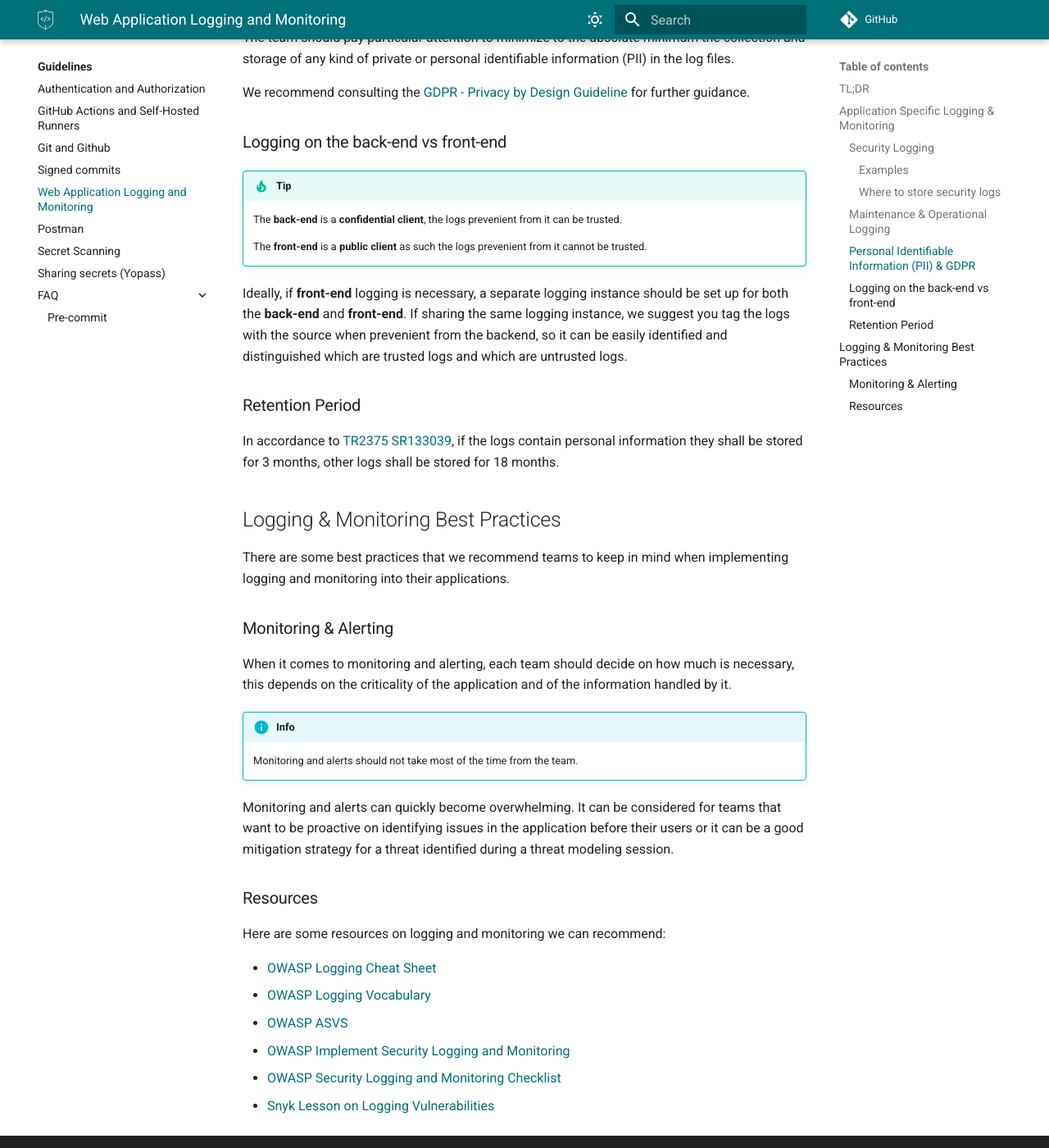
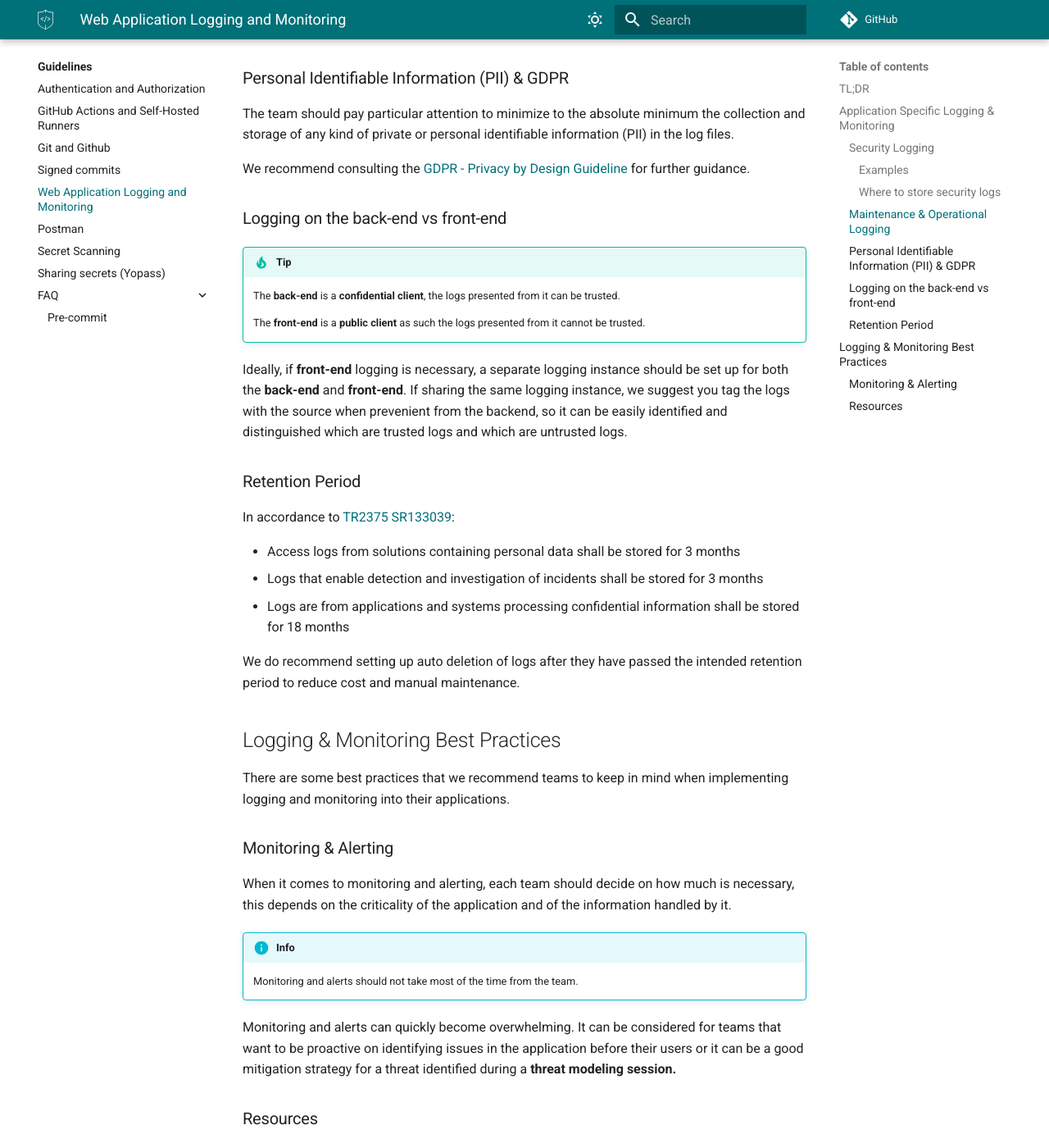
Before and after one commit to equinor/appsec, an MkDocs documentation site: the page built from docs/guidelines/logging-monitoring.md, in a window 1280 px wide and 1400 px high, scrolled down 2490 px. Shown: the whole window at 82% size. Built offline with MkDocs 1.6.1 and Material for MkDocs 9.7.7, drawn with Linux system fonts in a browser that asks for light colours; some web fonts are replaced; comment, search, counter and statistics services are not loaded; some of the changed text lies outside the part shown.

Commit message:
docs: add and clarify off feedback

```diff
--- a/docs/guidelines/logging-monitoring.md
+++ b/docs/guidelines/logging-monitoring.md
@@ -13,7 +13,7 @@
 ## TL;DR
 
 - Application teams should ensure that logging and monitoring is in place for operational and maintenance purposes
-- Security Logging should be logged to it's own **Azure Log Analytics** workspace
+- The front-end is a **public client** and the logs from it **cannot be trusted**
 - Do a **threat model** to see where security logging would benefit you the most
 
 ## Application Specific Logging & Monitoring
@@ -39,7 +39,9 @@
 
 #### Where to store security logs
 
-We recommend security logs being stored in a Azure Log Analytics workspace separate from your [Maintenance & Operational Logging](#maintenance--operational-logging). This is so it can be easily consumed if you are asked for your security logs.
+It depends on your situation is the "boring answer". If you have a small application, it might be practical to have the security logs with your application logs. If you have a big application, it might be useful to store security logs in a Azure Log Analytics workspace separate from your [Maintenance & Operational Logging](#maintenance--operational-logging). This is so it can be easily consumed if you are asked for your security logs.
+
+Logs should be immutable, so they cannot be changed/deleted.
 
 ### Maintenance & Operational Logging
 
@@ -70,16 +72,22 @@
 
 !!! tip
 
-    The **back-end** is a **confidential client**, the logs prevenient from it can be trusted.
+    The **back-end** is a **confidential client**, the logs presented from it can be trusted.
 
-    The **front-end** is a **public client** as such the logs prevenient from it cannot be trusted.
+    The **front-end** is a **public client** as such the logs presented from it cannot be trusted.
 
 Ideally, if **front-end** logging is necessary, a separate logging instance should be set up for both the **back-end** and **front-end**.
 If sharing the same logging instance, we suggest you tag the logs with the source when prevenient from the backend, so it can be easily identified and distinguished which are trusted logs and which are untrusted logs.
 
 ### Retention Period
 
-In accordance to [TR2375 SR133039](https://docmap.equinor.com/Docmap/page/doc/dmDocIndex.html?DOCKEYID=1000005127), if the logs contain personal information they shall be stored for 3 months, other logs shall be stored for 18 months.
+In accordance to [TR2375 SR133039](https://docmap.equinor.com/Docmap/page/doc/dmDocIndex.html?DOCKEYID=1000005127):
+
+- Access logs from solutions containing personal data shall be stored for 3 months
+- Logs that enable detection and investigation of incidents shall be stored for 3 months
+- Logs are from applications and systems processing confidential information shall be stored for 18 months
+
+We do recommend setting up auto deletion of logs after they have passed the intended retention period to reduce cost and manual maintenance.
 
 ## Logging & Monitoring Best Practices
 
@@ -93,7 +101,7 @@
 
     Monitoring and alerts should not take most of the time from the team.
 
-Monitoring and alerts can quickly become overwhelming. It can be considered for teams that want to be proactive on identifying issues in the application before their users or it can be a good mitigation strategy for a threat identified during a threat modeling session.
+Monitoring and alerts can quickly become overwhelming. It can be considered for teams that want to be proactive on identifying issues in the application before their users or it can be a good mitigation strategy for a threat identified during a **threat modeling session.**
 
 ### Resources
 
```
